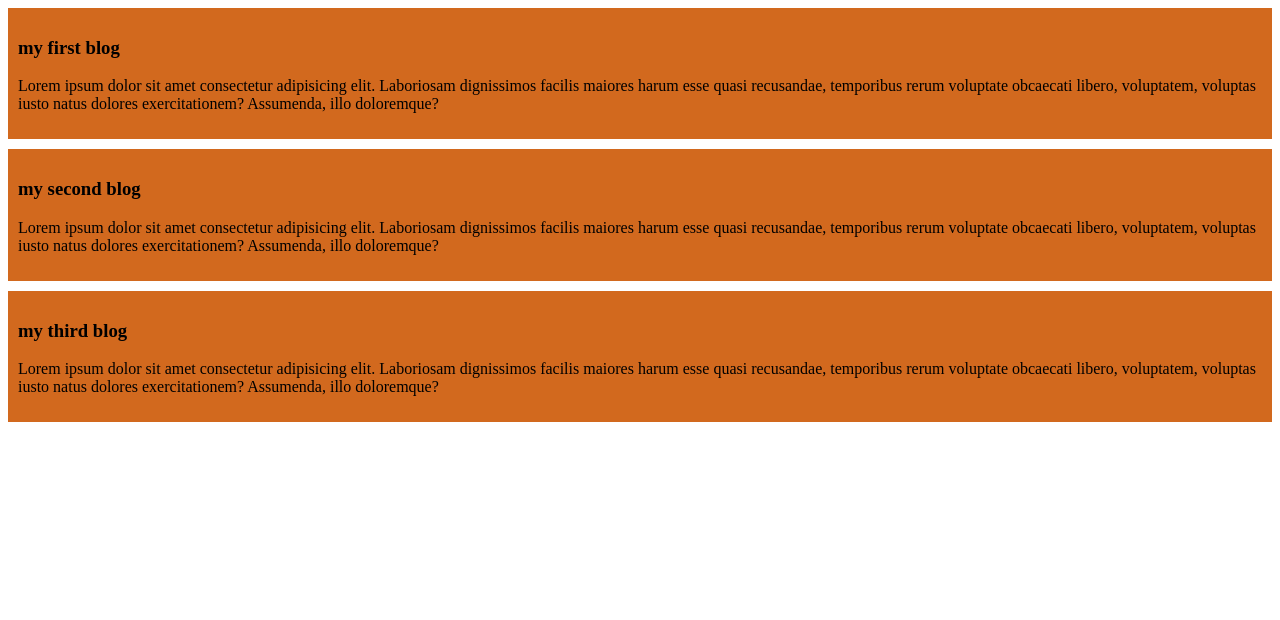
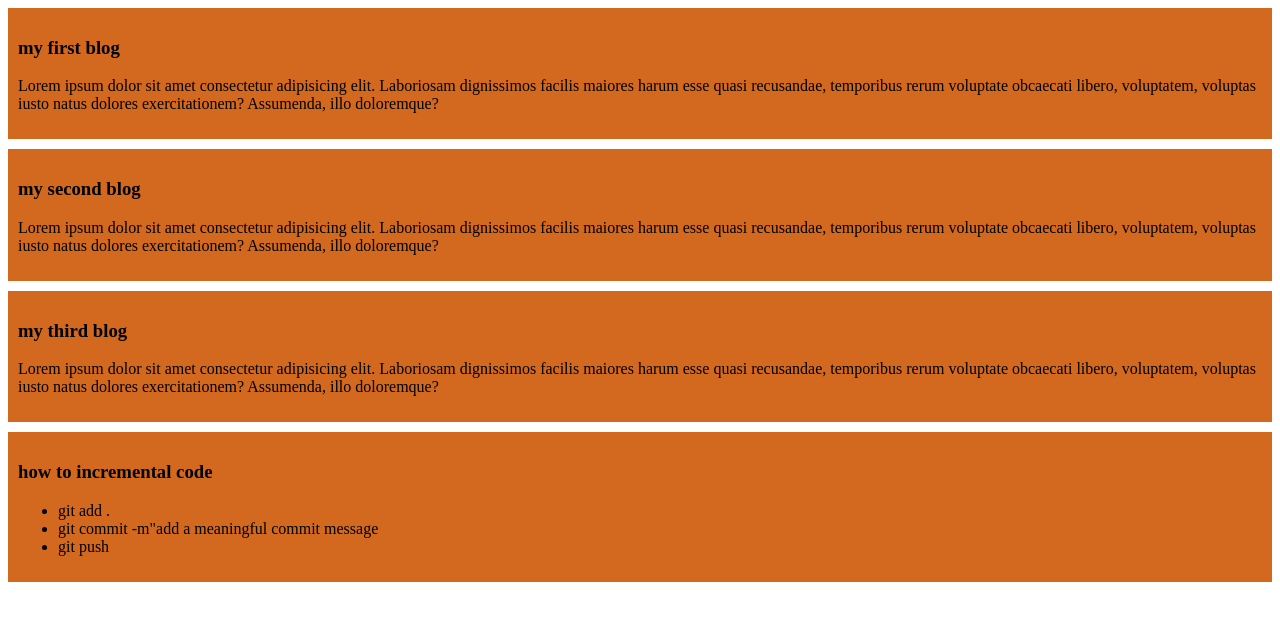
Before and after one commit to Marufg/my-simple-website, a plain HTML site: page index.html in a window 1280 px wide. Drawn offline with Linux system fonts and the light colour scheme.

Commit message:
added a list to push code

```diff
--- a/index.html
+++ b/index.html
@@ -19,5 +19,13 @@
         <h3>my third blog</h3>
         <p>Lorem ipsum dolor sit amet consectetur adipisicing elit. Laboriosam dignissimos facilis maiores harum esse quasi recusandae, temporibus rerum voluptate obcaecati libero, voluptatem, voluptas iusto natus dolores exercitationem? Assumenda, illo doloremque?</p>
     </div>
+    <div>
+        <h3>how to incremental code</h3>
+        <ul>
+            <li>git add .</li>
+            <li>git commit -m"add a meaningful commit message</li>
+            <li>git push</li>
+        </ul>
+    </div>
 </body>
 </html>
```
